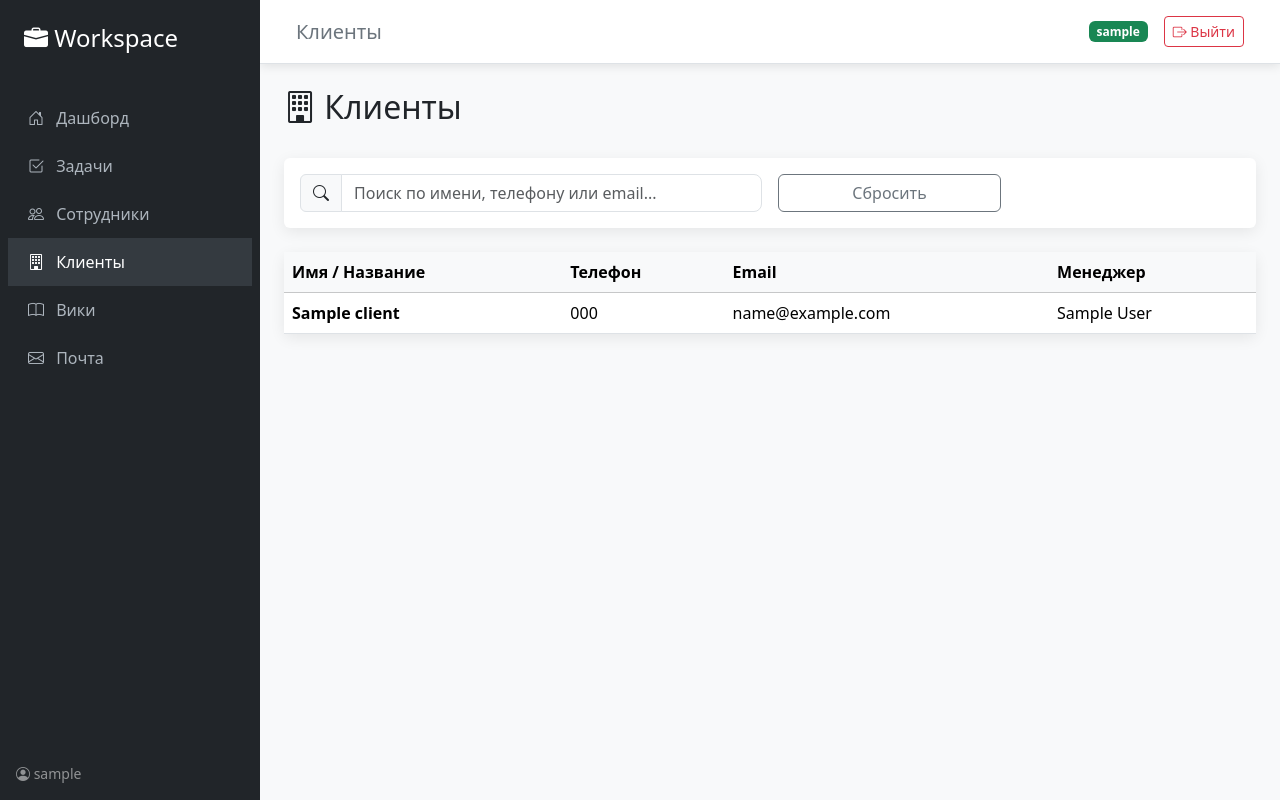
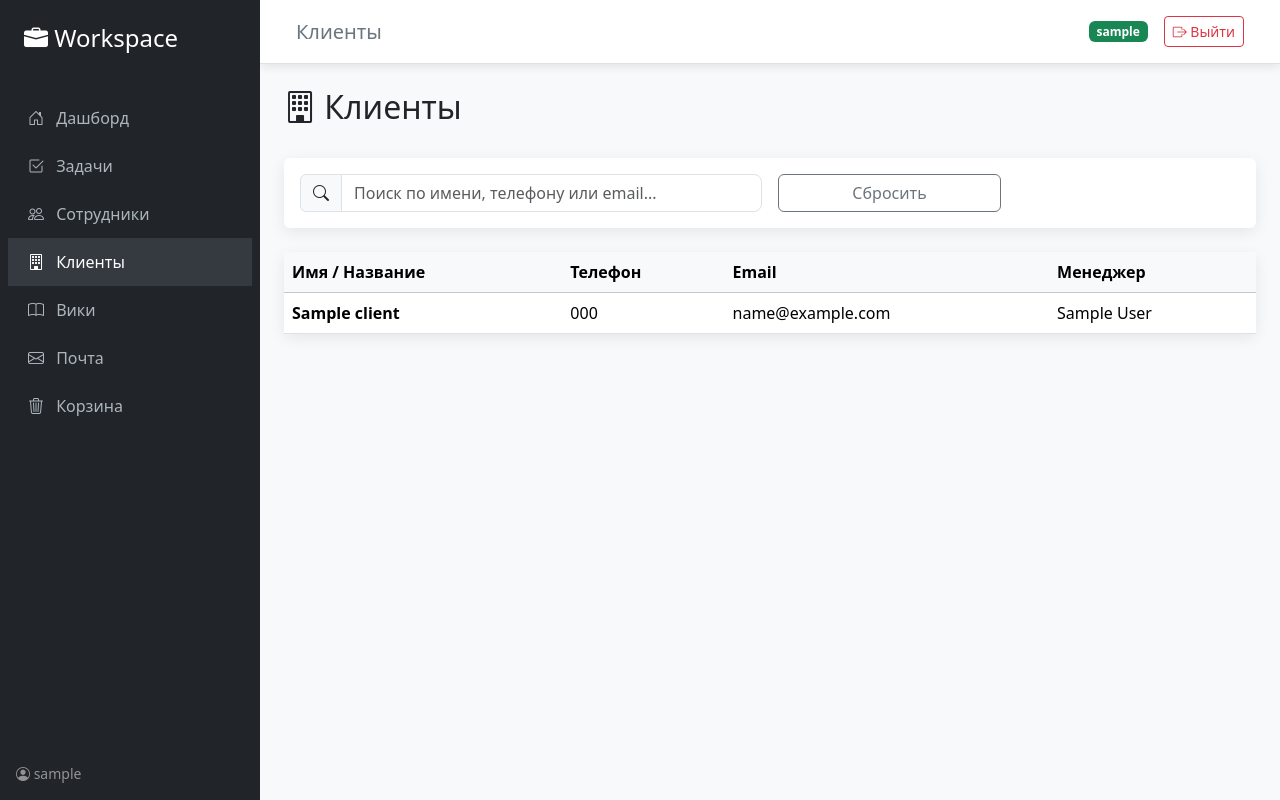
Before and after one commit to fake-stmz/employee-workspace-django, a Django app: page /clients/ in a window 1280 px wide. Run offline with Django 5.2, Linux system fonts and the light colour scheme; a user stored in the database is signed in; tables that the repository leaves empty hold one stand-in row (values such as "Sample post").

Commit message:
feat: deleted items navbar entry

```diff
--- a/templates/base.html
+++ b/templates/base.html
@@ -81,6 +81,11 @@
             <a href="{% url 'email_list' %}" class="nav-link {% if 'mail' in request.path %}active{% endif %}">
                 <i class="bi bi-envelope me-2"></i> Почта
             </a>
+            {% if user.is_superuser %}
+            <a href="{% url 'deleted_items' %}" class="nav-link {% if 'deleted' in request.path %}active{% endif %}">
+                <i class="bi bi-trash3 me-2"></i> Корзина
+            </a>
+            {% endif %}
         </div>
 
         <div class="mt-auto p-3 border-top border-dark">
```
